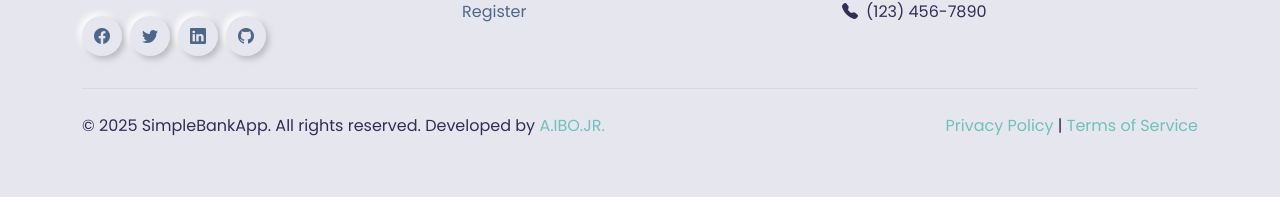
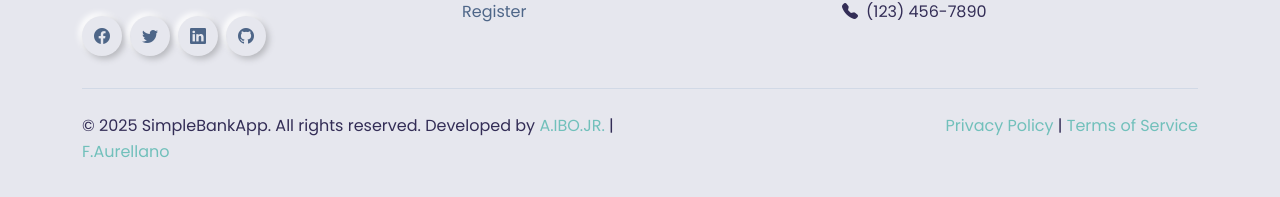
Before and after one commit to CSPC-BSCS-3B/CSEC_322_FINAL_PROJECT, a Flask app: page /about in a window 1280 px wide. Shown: the part 1422-1619 px from the top of the page. Before the commit the page ends 1558 px from the top, so only its background shows below. Run offline with Flask 3, Linux system fonts and the light colour scheme; parts of the project's set-up code (start-up, migrations or seed data) failed here and were passed over; some libraries are stand-ins or nearby versions.

Commit message:
Update footer to include additional developer

```diff
--- a/templates/base.html
+++ b/templates/base.html
@@ -160,7 +160,7 @@
             <div class="neu-footer-bottom">
                 <div class="row">
                     <div class="col-md-6 mb-3 mb-md-0">
-                        <p class="mb-0">&copy; {{ current_year }} SimpleBankApp. All rights reserved. Developed by <a href="https://github.com/lanlanjr" target="_blank">A.IBO.JR.</a></p>
+                        <p class="mb-0">&copy; {{ current_year }} SimpleBankApp. All rights reserved. Developed by <a href="https://github.com/lanlanjr" target="_blank">A.IBO.JR.</a> | <a href="https://github.com/frankkss" target="_blank">F.Aurellano</a></p>
                     </div>
                     <div class="col-md-6 text-md-end">
                         <p class="mb-0">
```
